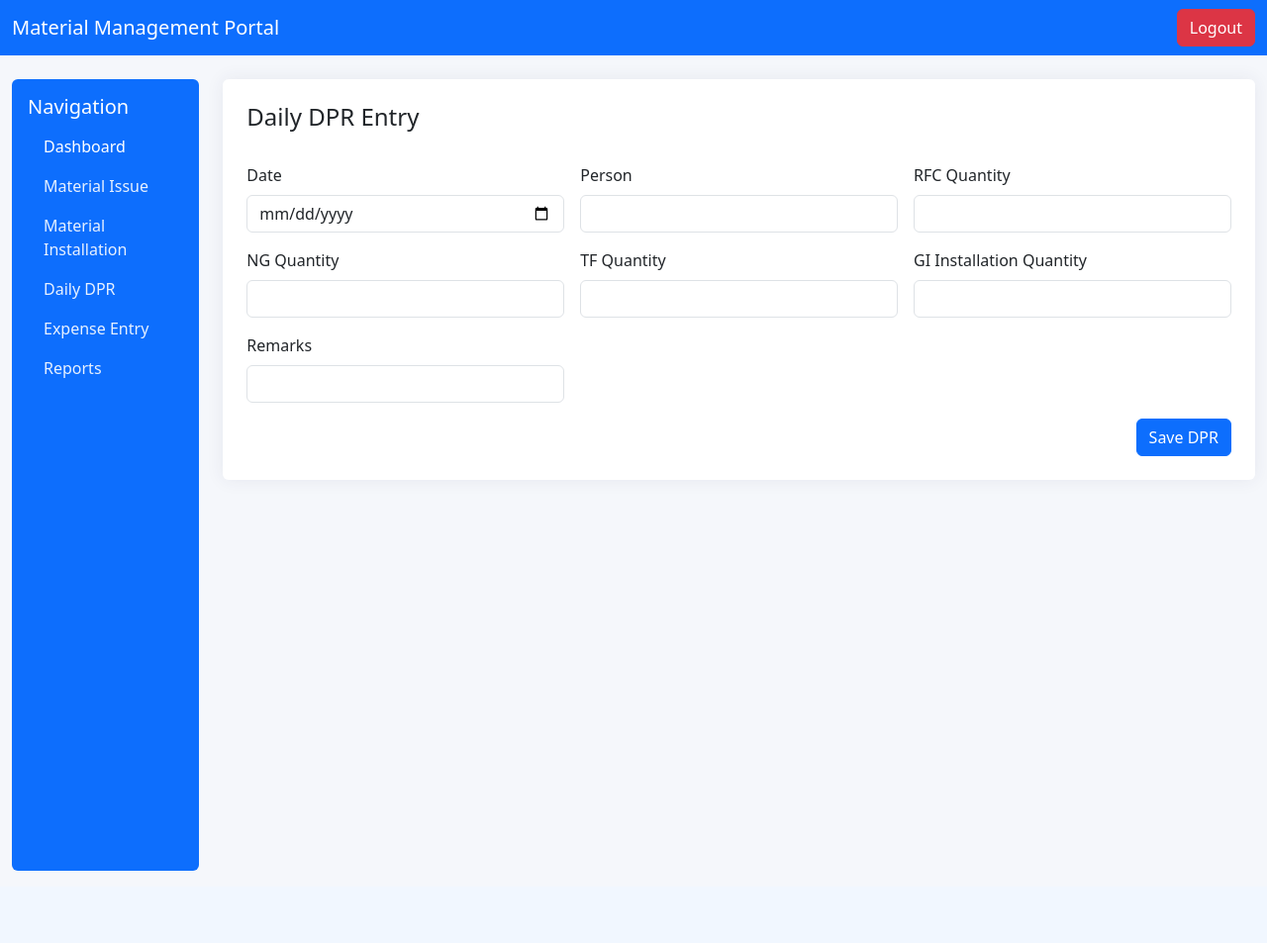
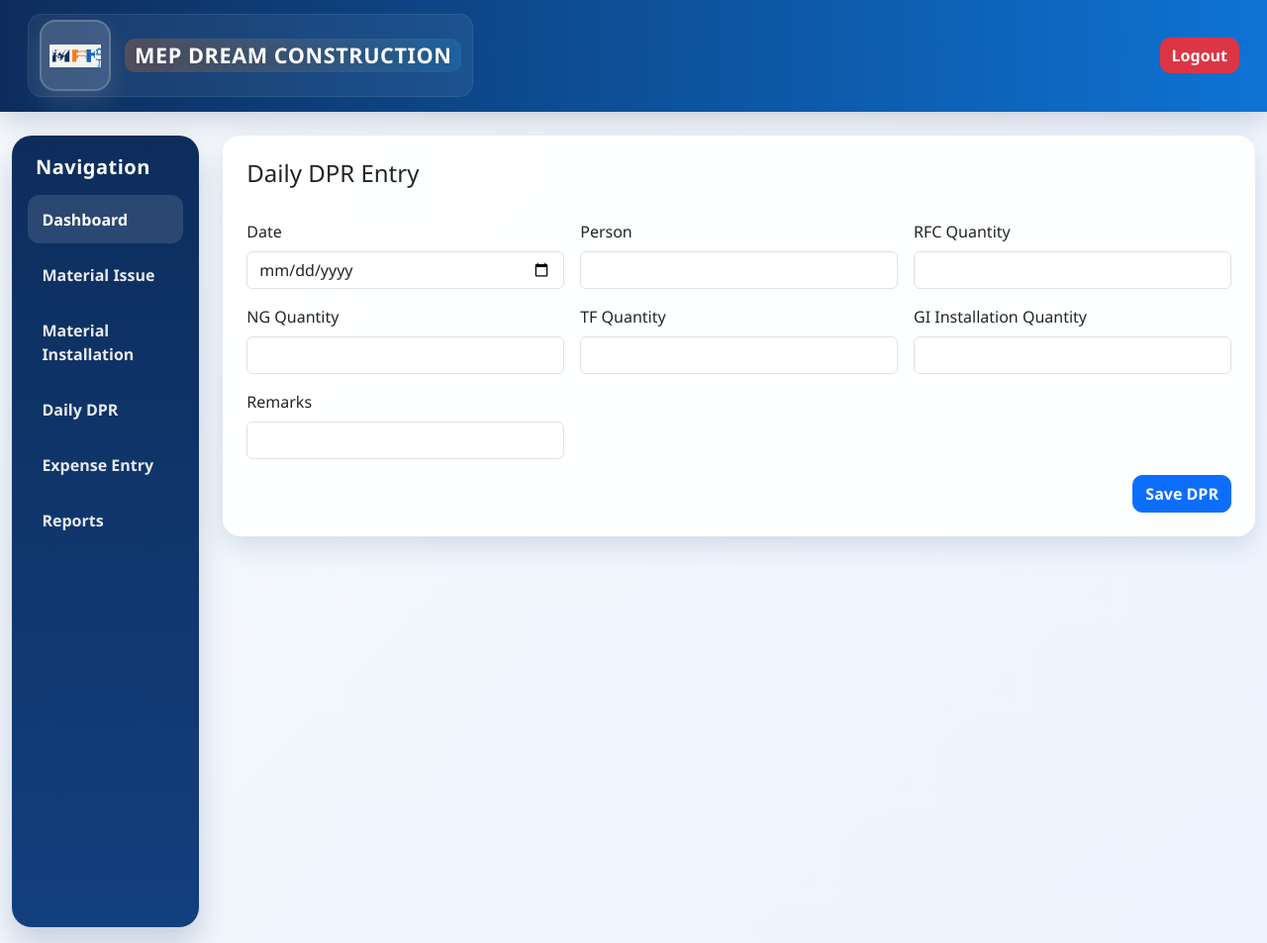
Before and after one commit to kritipandey052-cmyk/project-portal, a Django app: page /dpr/ in a window 1280 px wide. Shown: the whole page at 99% size. Before the commit the page ends 880 px from the top, so only its background shows below. Run offline with Django 3.2, Linux system fonts and the light colour scheme; the visitor is signed in with stand-in values (Sample User, id 1).

Commit message:
Improve company branding and dashboard styling

```diff
--- a/portal/templates/portal/base.html
+++ b/portal/templates/portal/base.html
@@ -1,27 +1,153 @@
+{% load static %}
 <!DOCTYPE html>
 <html lang="en">
 <head>
     <meta charset="UTF-8">
     <meta name="viewport" content="width=device-width, initial-scale=1">
-    <title>Dashboard Portal</title>
+    <title>MEP DREAM CONSTRUCTION</title>
     <link href="https://cdn.jsdelivr.net/npm/bootstrap@5.3.0/dist/css/bootstrap.min.css" rel="stylesheet">
     <script src="https://cdn.jsdelivr.net/npm/chart.js@4.4.0/dist/chart.umd.min.js"></script>
     <link rel="stylesheet" href="https://cdnjs.cloudflare.com/ajax/libs/bootstrap-icons/1.11.1/font/bootstrap-icons.min.css">
     <style>
-        body { background: #f5f7fb; }
-        .card { border: 0; box-shadow: 0 0 18px rgba(49, 53, 83, .08); }
-        .sidebar { min-height: 100vh; background: #0d6efd; color: #fff; }
-        .sidebar a { color: rgba(255,255,255,.9); }
-        .sidebar a.active, .sidebar a:hover { color: #fff; text-decoration: none; }
+        :root {
+            --navy: #0d2d5c;
+            --navy-2: #123f7d;
+            --blue: #0e73d4;
+            --sky: #34c5ff;
+            --orange: #f77b1d;
+            --orange-soft: #ffd1a8;
+            --light-bg: #f4f7fb;
+            --white: #ffffff;
+            --text: #1d2a3b;
+            --muted: #607289;
+            --shadow: rgba(13, 45, 92, 0.12);
+        }
+
+        body {
+            background: linear-gradient(135deg, #f6f9fc 0%, #edf4ff 100%);
+            color: var(--text);
+            font-family: 'Segoe UI', Tahoma, Geneva, Verdana, sans-serif;
+        }
+
+        .card {
+            border: 0;
+            border-radius: 18px;
+            box-shadow: 0 12px 26px var(--shadow);
+            background: rgba(255,255,255,0.96);
+            transition: transform 0.2s ease, box-shadow 0.2s ease;
+        }
+
+        .card:hover {
+            transform: translateY(-2px);
+            box-shadow: 0 16px 30px rgba(13, 45, 92, 0.16);
+        }
+
+        .sidebar {
+            min-height: 100vh;
+            background: linear-gradient(180deg, var(--navy) 0%, var(--navy-2) 100%);
+            color: var(--white);
+            border-radius: 20px;
+            box-shadow: 0 16px 30px rgba(13, 45, 92, 0.2);
+            padding: 1.25rem 1rem;
+        }
+
+        .sidebar h5 {
+            font-weight: 700;
+            letter-spacing: 0.5px;
+            margin-bottom: 1rem;
+            padding-left: 0.5rem;
+        }
+
+        .sidebar a {
+            color: rgba(255,255,255,.9);
+            padding: 0.8rem 0.9rem;
+            border-radius: 12px;
+            margin-bottom: 0.4rem;
+            transition: all 0.2s ease;
+            font-weight: 600;
+        }
+
+        .sidebar a.active, .sidebar a:hover {
+            color: var(--white);
+            text-decoration: none;
+            background: rgba(255,255,255,0.12);
+        }
+
         .table-sm th, .table-sm td { padding: .5rem; }
+
+        .company-brand {
+            display: flex;
+            align-items: center;
+            gap: 14px;
+            padding: 6px 12px;
+            border-radius: 14px;
+            background: rgba(255,255,255,0.06);
+            box-shadow: inset 0 0 0 1px rgba(255,255,255,0.08);
+        }
+
+        .company-logo {
+            width: 72px;
+            height: 72px;
+            object-fit: contain;
+            border-radius: 16px;
+            background: rgba(255,255,255,0.16);
+            padding: 8px;
+            box-shadow: 0 12px 24px rgba(255,255,255,0.12);
+            border: 2px solid rgba(255,255,255,0.18);
+            display: block;
+        }
+
+        .navbar-brand {
+            font-size: 1.35rem;
+            font-weight: 800;
+            letter-spacing: 0.6px;
+            line-height: 1.2;
+            color: #ffffff !important;
+            text-shadow: 0 2px 12px rgba(0,0,0,0.18);
+        }
+
+        .navbar-brand span {
+            display: inline-block;
+            padding: 4px 10px;
+            border-radius: 10px;
+            background: linear-gradient(90deg, rgba(247,123,29,0.25), rgba(52,197,255,0.15));
+        }
+
+        .navbar {
+            background: linear-gradient(90deg, var(--navy) 0%, var(--blue) 100%) !important;
+            box-shadow: 0 10px 25px rgba(13, 45, 92, 0.18);
+            padding: 0.9rem 1rem;
+        }
+
+        .btn {
+            border-radius: 10px;
+            font-weight: 600;
+        }
+
+        .btn-danger {
+            background: #dc3545;
+            border: none;
+        }
+
+        .btn-success {
+            background: #1ea76d;
+            border: none;
+        }
+
+        .btn-outline-light {
+            border-width: 2px;
+        }
     </style>
 </head>
 <body>
-<nav class="navbar navbar-expand-lg navbar-dark bg-primary">
+<nav class="navbar navbar-expand-lg navbar-dark">
     <div class="container-fluid">
-        <a class="navbar-brand" href="/">Material Management Portal</a>
+        <a class="navbar-brand company-brand" href="/">
+            <img src="{% static 'portal/logo.svg' %}" alt="MEP DREAM CONSTRUCTION Logo" class="company-logo">
+            <span>MEP DREAM CONSTRUCTION</span>
+        </a>
 
-        <div class="d-flex">
+        <div class="d-flex align-items-center">
             {% if user.is_authenticated %}
                 <form method="post" action="{% url 'logout' %}">
                     {% csrf_token %}
@@ -37,7 +163,7 @@
 <div class="container-fluid mt-4">
     <div class="row">
         <div class="col-lg-2 mb-3">
-            <div class="sidebar p-3 rounded">
+            <div class="sidebar">
                 <h5 class="text-white">Navigation</h5>
                 <div class="nav flex-column">
                     <a class="nav-link active" href="/">Dashboard</a>
```
Also changed, not shown: dashboard_portal/settings.py (+22 -8 lines), portal/templates/portal/dashboard.html (+44 -23 lines), portal/static/portal/logo.svg (added).
